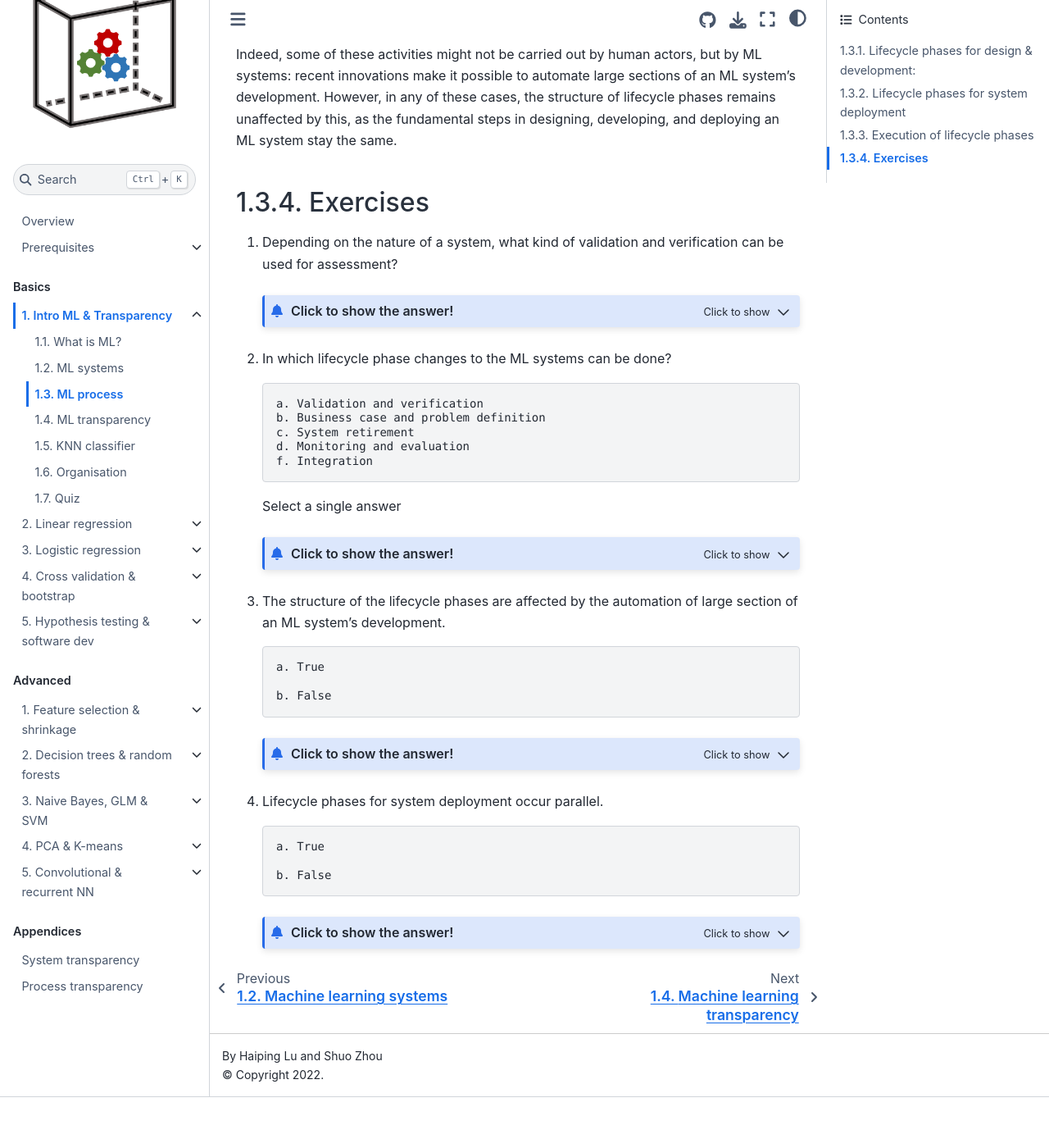
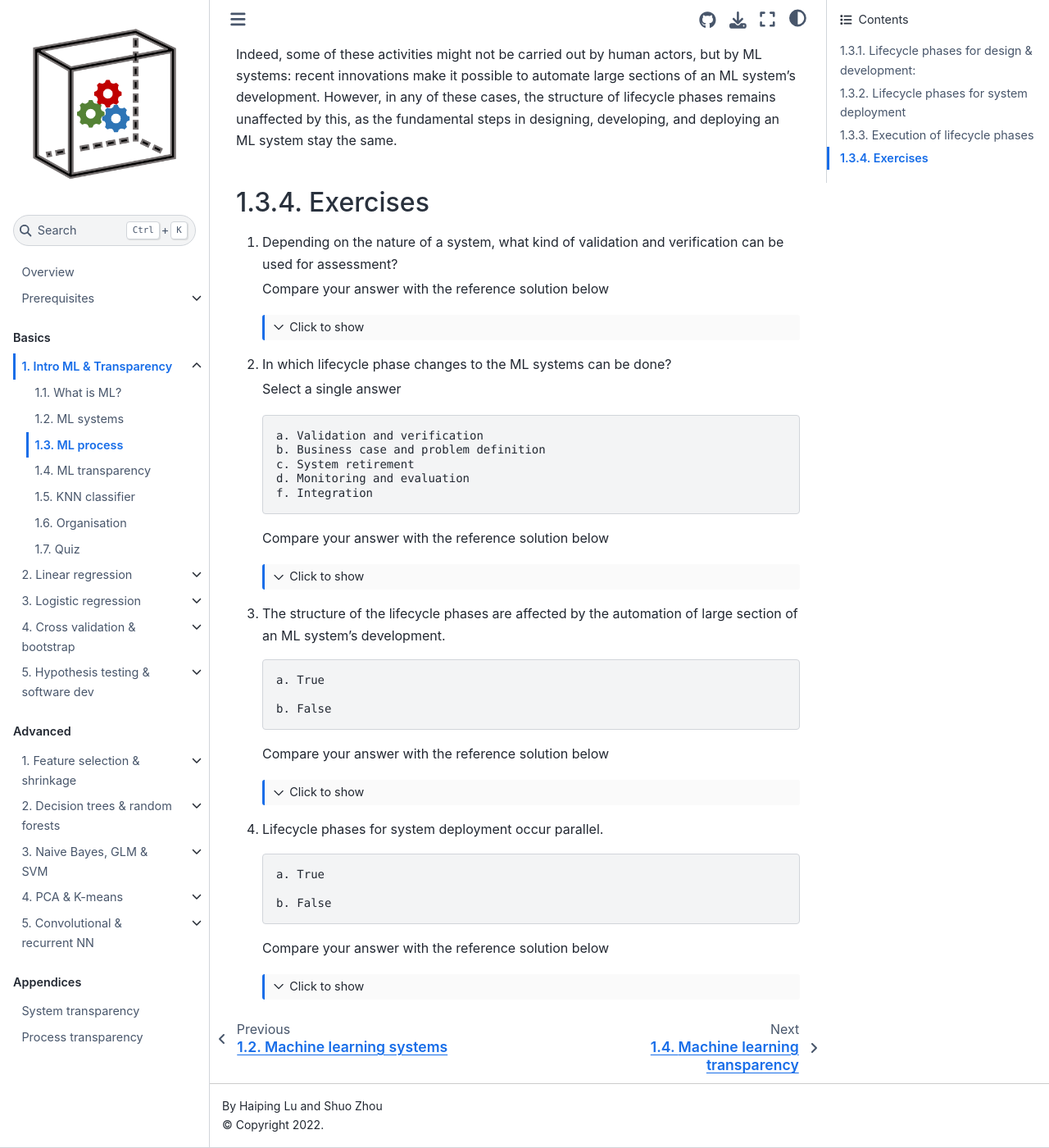
Before and after one commit to pykale/transparentML, a Jupyter Book: the page built from content/01-intro/ml-process.md, in a window 1280 px wide and 1400 px high, scrolled down 1772 px. Shown: the whole window at 82% size. Built offline with Jupyter Book 1.0.4 settings and Sphinx 7.4.7 and the Sphinx Book theme 1.1.4, drawn with Linux system fonts in a browser that asks for light colours; pages that are not in the unit, such as notebooks, are missing from menus; before the commit the page ends 3110 px from its top, so only the background shows below that.

Commit message:
Refine intro Exercises

````diff
--- a/content/01-intro/ml-process.md
+++ b/content/01-intro/ml-process.md
@@ -30,38 +30,43 @@
 ### Exercises
 
 1. Depending on the nature of a system, what kind of validation and verification can be used for assessment?
-    ```{admonition} Click to show the answer!
-    :class: dropdown
+
+    Compare your answer with the reference solution below
+   ```{toggle}
     **empirical testing or formal verification**
-    ```
+   ```
+
 2. In which lifecycle phase changes to the ML systems can be done?
+
+   Select a single answer
 
        a. Validation and verification
        b. Business case and problem definition
        c. System retirement
        d. Monitoring and evaluation
        f. Integration
-    Select a single answer
-    ```{admonition} Click to show the answer!
-    :class: dropdown
+
+    Compare your answer with the reference solution below
+   ```{toggle}
     **c. System retirement**
-    ```
+   ```
 
 3. The structure of the lifecycle phases are affected by the automation of large section of an ML system's development.
 
        a. True
 
        b. False
-    ```{admonition} Click to show the answer!
-    :class: dropdown
+    Compare your answer with the reference solution below
+   ```{toggle}
     **b. False**
-    ```
+   ```
+
 4. Lifecycle phases for system deployment occur parallel.
 
        a. True
 
        b. False
-    ```{admonition} Click to show the answer!
-    :class: dropdown
+    Compare your answer with the reference solution below
+   ```{toggle}
     **a. True**
-    ```
+   ```
````
Also changed, not shown: content/01-intro/ml-systems.md (+30 -24 lines), content/01-intro/ml-transp.md (+8 -0 lines), content/01-intro/organisation.md (+2 -0 lines), content/01-intro/what-is-ml.md (+11 -9 lines), content/01-intro/knn.ipynb.
